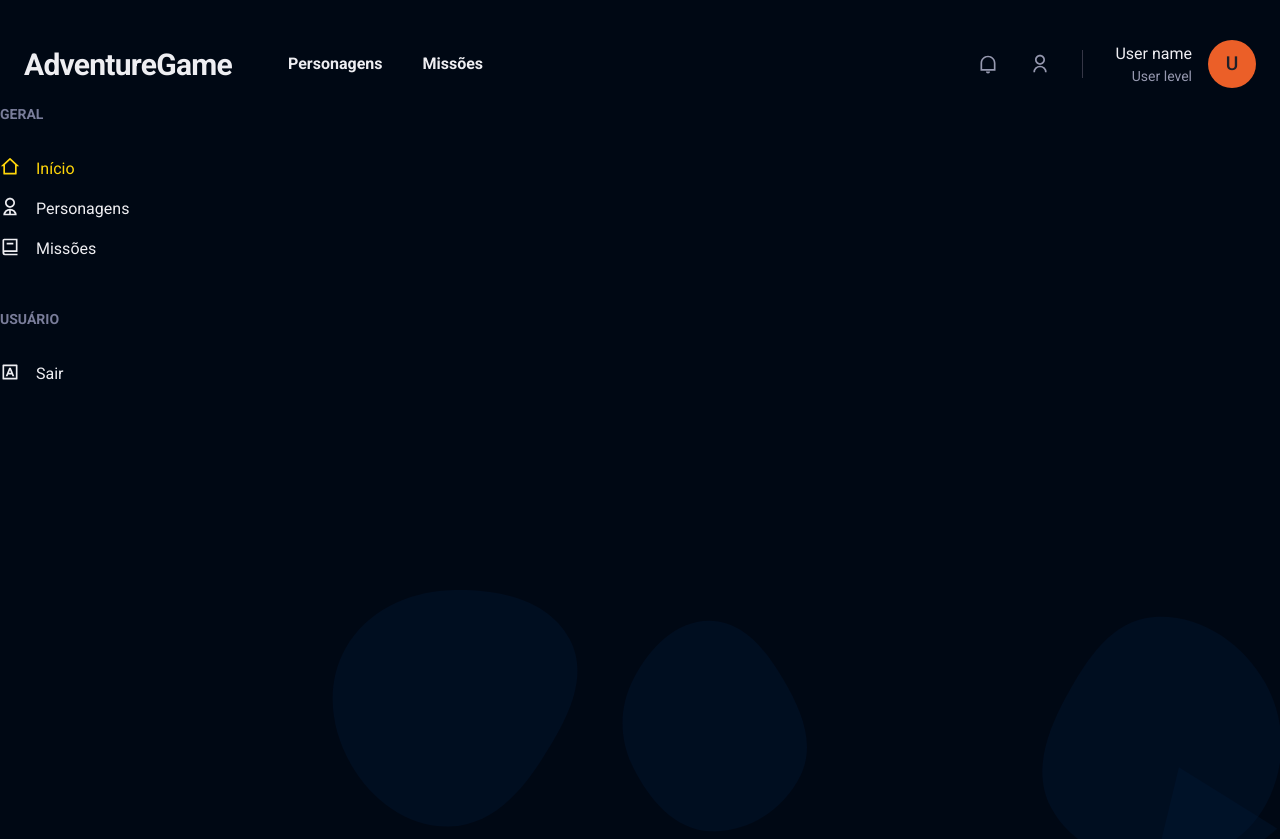
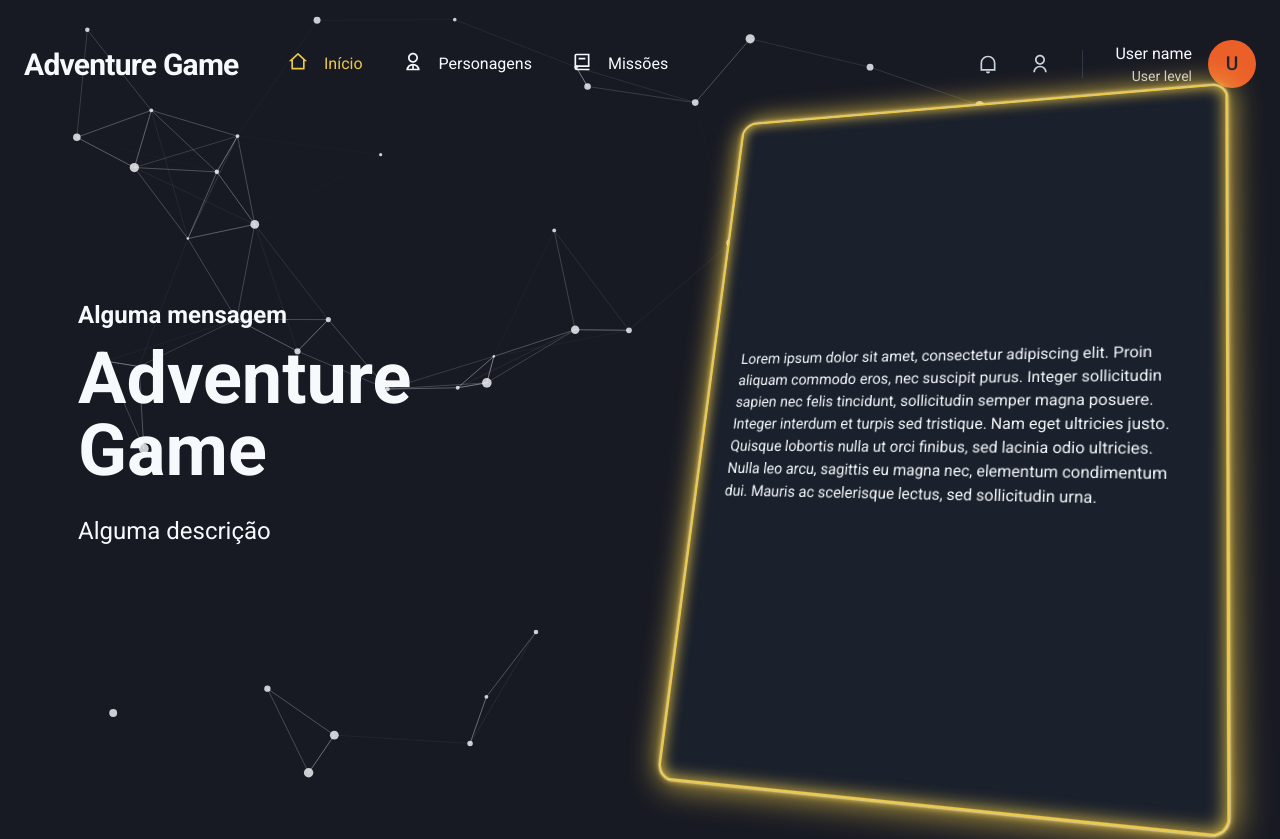
Before and after one commit to ricardossiqueira/adventure_game_front, a Next.js app: page / in a window 1280 px wide. Shown: the top 839 px of the page. Built offline with nearby package versions, Linux system fonts and the light colour scheme.

Commit message:
💄UI improve

```diff
--- a/src/components/ActiveLink.tsx
+++ b/src/components/ActiveLink.tsx
@@ -29,7 +29,7 @@ export function ActiveLink({
     <>
       <Link {...rest}>
         {cloneElement(children, {
-          color: isActive ? "yellow.500" : "gray.50",
+          color: isActive ? "yellow.400" : "gray.50",
         })}
       </Link>
     </>
--- /dev/null
+++ b/src/components/Background/AnimatedCanvas.tsx
@@ -0,0 +1,17 @@
+import Particles from "react-tsparticles";
+import { loadFull } from "tsparticles";
+import { particles } from "../../config/particles";
+
+export function AnimatedCanvas() {
+  const particlesInit = async (main) => {
+    await loadFull(main);
+  };
+
+  return (
+    <Particles
+      id="tsparticles"
+      init={particlesInit}
+      options={particles.options}
+    />
+  );
+}
--- a/src/components/Form/Input.tsx
+++ b/src/components/Form/Input.tsx
@@ -24,9 +24,9 @@ const InputBase: ForwardRefRenderFunction<HTMLInputElement, InputProps> = (
       <ChakraInput
         name={name}
         id={name}
-        focusBorderColor="yellow.500"
-        bg="gray.900"
-        variant="filled"
+        focusBorderColor="yellow.400"
+        bg="gray.800"
+        variant="flushed"
         _hover={{ bg: "gray.900" }}
         size="lg"
         ref={ref}
--- a/src/components/Header/Logo.tsx
+++ b/src/components/Header/Logo.tsx
@@ -9,7 +9,7 @@ export function Logo() {
         letterSpacing="tight"
         w="64"
       >
-        AdventureGame
+        Adventure Game
       </Text>
     </>
   );
--- a/src/components/Header/NavMenu.tsx
+++ b/src/components/Header/NavMenu.tsx
@@ -1,11 +1,20 @@
-import { Button, HStack } from "@chakra-ui/react";
+import { HStack } from "@chakra-ui/react";
+import { RiHome2Line, RiUser2Line, RiBook2Line } from "react-icons/ri";
+import { NavLink } from "../Sidebar/NavLink";
 
 export function NavMenu() {
   return (
     <>
       <HStack p={2} spacing={"10"}>
-        <Button variant={"unstyled"}>Personagens</Button>
-        <Button variant={"unstyled"}>Missões</Button>
+        <NavLink icon={RiHome2Line} href="/">
+          Início
+        </NavLink>
+        <NavLink icon={RiUser2Line} href="/personagens">
+          Personagens
+        </NavLink>
+        <NavLink icon={RiBook2Line} href="/missoes">
+          Missões
+        </NavLink>
       </HStack>
     </>
   );
--- a/src/components/Sidebar/NavLink.tsx
+++ b/src/components/Sidebar/NavLink.tsx
@@ -5,6 +5,7 @@ import {
   Text,
 } from "@chakra-ui/react";
 import { ElementType } from "react";
+
 import { ActiveLink } from "../ActiveLink";
 
 interface NavLinkProps {
--- a/src/config/particles.ts
+++ b/src/config/particles.ts
@@ -1,44 +1,26 @@
+import { theme } from "@chakra-ui/react";
 import { IParticlesProps } from "react-tsparticles";
 
 export const particles: IParticlesProps = {
   options: {
+    fullScreen: {
+      enable: true,
+      zIndex: -1,
+    },
     background: {
       color: {
-        value: "#000814",
-      },
-    },
-    fpsLimit: 120,
-    interactivity: {
-      events: {
-        onClick: {
-          enable: true,
-          mode: "push",
-        },
-        onHover: {
-          enable: true,
-          mode: "repulse",
-        },
-        resize: true,
-      },
-      modes: {
-        push: {
-          quantity: 4,
-        },
-        repulse: {
-          distance: 100,
-          duration: 0.4,
-        },
+        value: theme.colors.gray[900],
       },
     },
     particles: {
       color: {
-        value: "#ffffff",
+        value: theme.colors.gray[50],
       },
       links: {
-        color: "#ffffff",
+        color: theme.colors.gray[50],
         distance: 150,
         enable: true,
-        opacity: 0.5,
+        opacity: 0.3,
         width: 1,
       },
       collisions: {
@@ -50,7 +32,7 @@ export const particles: IParticlesProps = {
         outModes: {
           default: "bounce",
         },
-        random: false,
+        random: true,
         speed: 1,
         straight: false,
       },
@@ -62,7 +44,7 @@ export const particles: IParticlesProps = {
         value: 50,
       },
       opacity: {
-        value: 0.5,
+        value: 0.8,
       },
       shape: {
         type: "circle",
--- a/src/pages/index.tsx
+++ b/src/pages/index.tsx
@@ -1,8 +1,15 @@
-import { Flex } from "@chakra-ui/react";
+import {
+  Box,
+  Center,
+  Container,
+  Flex,
+  Text,
+  theme,
+  WrapItem,
+} from "@chakra-ui/react";
 import Head from "next/head";
-import Image from "next/image";
+import { AnimatedCanvas } from "../components/Background/AnimatedCanvas";
 import { Header } from "../components/Header";
-import { Sidebar } from "../components/Sidebar";
 
 export default function Home() {
   return (
@@ -11,15 +18,80 @@ export default function Home() {
         <title>Início | Adventure Game</title>
       </Head>
       <Header />
-      <Sidebar />
+      <AnimatedCanvas />
       <main>
-        <Image
-          src={"/images/background.svg"}
-          alt="Imagem de fundo"
-          layout="responsive"
-          width={1440}
-          height={1080}
-        />
+        <Flex
+          maxW={1220}
+          my={"0"}
+          mx={"auto"}
+          py={0}
+          px={"2rem"}
+          h={"calc(100vh - 10rem)"}
+          alignItems={"center"}
+          justifyContent={"space-between"}
+        >
+          {/* <Sidebar /> */}
+          <WrapItem as={"section"} maxW={680}>
+            <Container>
+              <Text as={"span"} fontSize={"1.5rem"} fontWeight={"bold"}>
+                Alguma mensagem
+              </Text>
+              <Text
+                as={"h1"}
+                fontSize={"4.5rem"}
+                lineHeight={"4.5rem"}
+                fontWeight={900}
+                mt={2.5}
+              >
+                Adventure Game
+              </Text>
+              <Text
+                as={"p"}
+                fontSize={"1.5rem"}
+                lineHeight={"2.5rem"}
+                mt={"1.5rem"}
+              >
+                Alguma descrição
+              </Text>
+            </Container>
+          </WrapItem>
+          <Box
+            h={720}
+            w={540}
+            backgroundColor={"transparent"}
+            style={{ perspective: "1000px" }}
+          >
+            <Box
+              h={720}
+              w={540}
+              backgroundColor={"gray.800"}
+              borderRadius={"1rem"}
+              borderColor={"yellow.400"}
+              borderWidth={2}
+              boxShadow={`0 0 .1rem #fff, 0 0 .1rem #fff, 0 0 .1rem ${theme.colors.yellow[400]}, 0 0 0.4rem ${theme.colors.yellow[400]}, 0 0 2rem ${theme.colors.yellow[400]}, inset 0 0 1rem ${theme.colors.yellow[400]};`}
+              transform={"rotateY(-15deg) rotateX(15deg)"}
+            >
+              <Flex
+                flex={0}
+                w={"100%"}
+                h={"100%"}
+                justify={"center"}
+                p={"2rem"}
+              >
+                <Center>
+                  Lorem ipsum dolor sit amet, consectetur adipiscing elit. Proin
+                  aliquam commodo eros, nec suscipit purus. Integer sollicitudin
+                  sapien nec felis tincidunt, sollicitudin semper magna posuere.
+                  Integer interdum et turpis sed tristique. Nam eget ultricies
+                  justo. Quisque lobortis nulla ut orci finibus, sed lacinia
+                  odio ultricies. Nulla leo arcu, sagittis eu magna nec,
+                  elementum condimentum dui. Mauris ac scelerisque lectus, sed
+                  sollicitudin urna.
+                </Center>
+              </Flex>
+            </Box>
+          </Box>
+        </Flex>
       </main>
     </>
   );
--- a/src/styles/theme.ts
+++ b/src/styles/theme.ts
@@ -1,29 +1,29 @@
 import { extendTheme } from "@chakra-ui/react";
 
 export const theme = extendTheme({
-  colors: {
-    blue: {
-      "900": "#000814",
-      "500": "#001d3d",
-      "100": "#003566",
-    },
-    yellow: {
-      "900": "#ffc300",
-      "500": "#ffd60a",
-    },
-    gray: {
-      "900": "#181B23",
-      "800": "#1F2029",
-      "700": "#353646",
-      "600": "#4B4D63",
-      "500": "#616480",
-      "400": "#797D9A",
-      "300": "#9699B0",
-      "200": "#B3B5C6",
-      "100": "#D1D2DC",
-      "50": "#EEEEF2",
-    },
-  },
+  // colors: {
+  //   blue: {
+  //     "900": "#000814",
+  //     "500": "#001d3d",
+  //     "100": "#003566",
+  //   },
+  //   yellow: {
+  //     "900": "#ffc300",
+  //     "500": "#ffd60a",
+  //   },
+  //   gray: {
+  //     "900": "#181B23",
+  //     "800": "#1F2029",
+  //     "700": "#353646",
+  //     "600": "#4B4D63",
+  //     "500": "#616480",
+  //     "400": "#797D9A",
+  //     "300": "#9699B0",
+  //     "200": "#B3B5C6",
+  //     "100": "#D1D2DC",
+  //     "50": "#EEEEF2",
+  //   },
+  // },
   fonts: {
     heading: "Roboto",
     body: "Roboto",
@@ -31,7 +31,7 @@ export const theme = extendTheme({
   styles: {
     global: {
       body: {
-        bg: "blue.900",
+        bg: "gray.900",
         color: "gray.50",
       },
     },
```
Also changed, not shown: src/pages/login.tsx (+6 -14 lines), public/images/background.svg (deleted).
